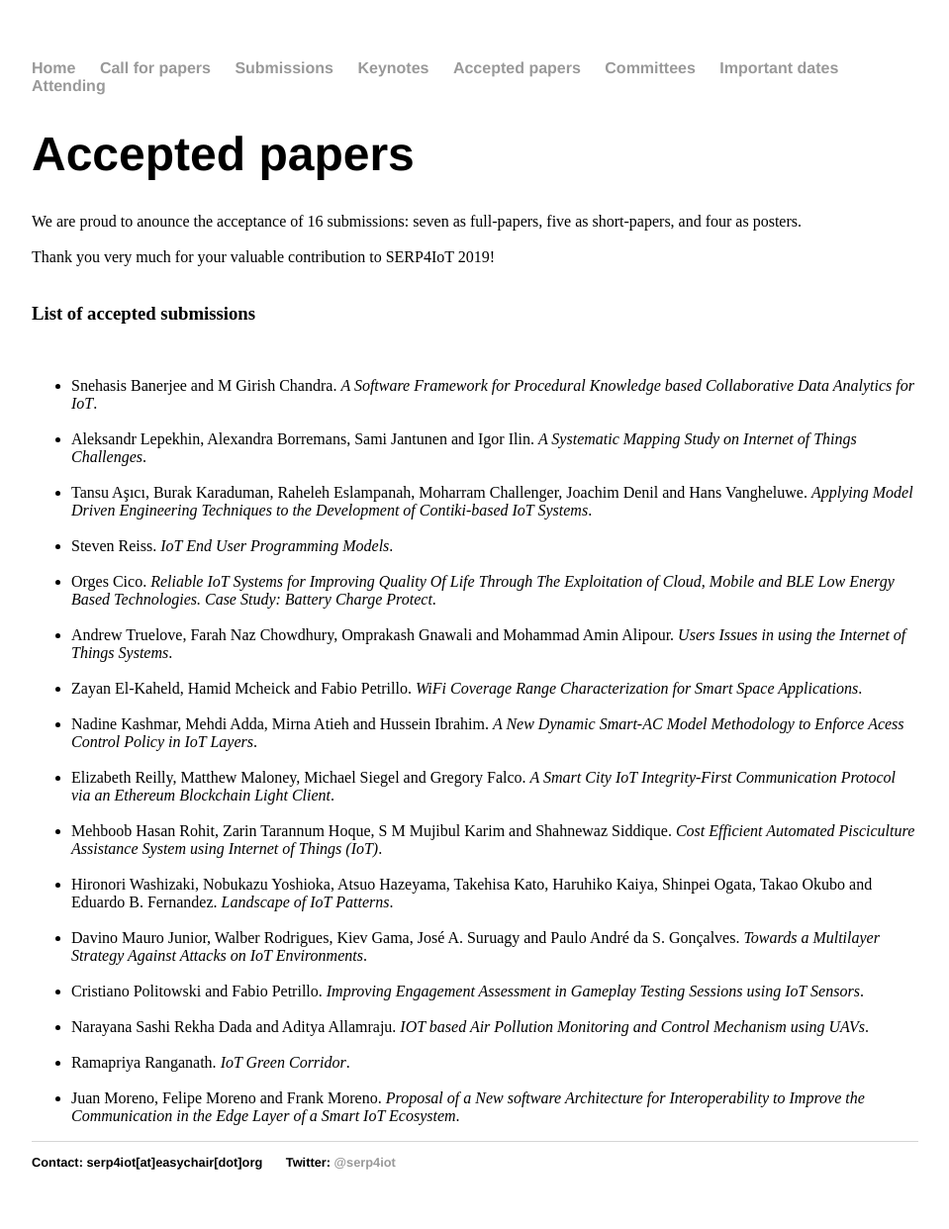
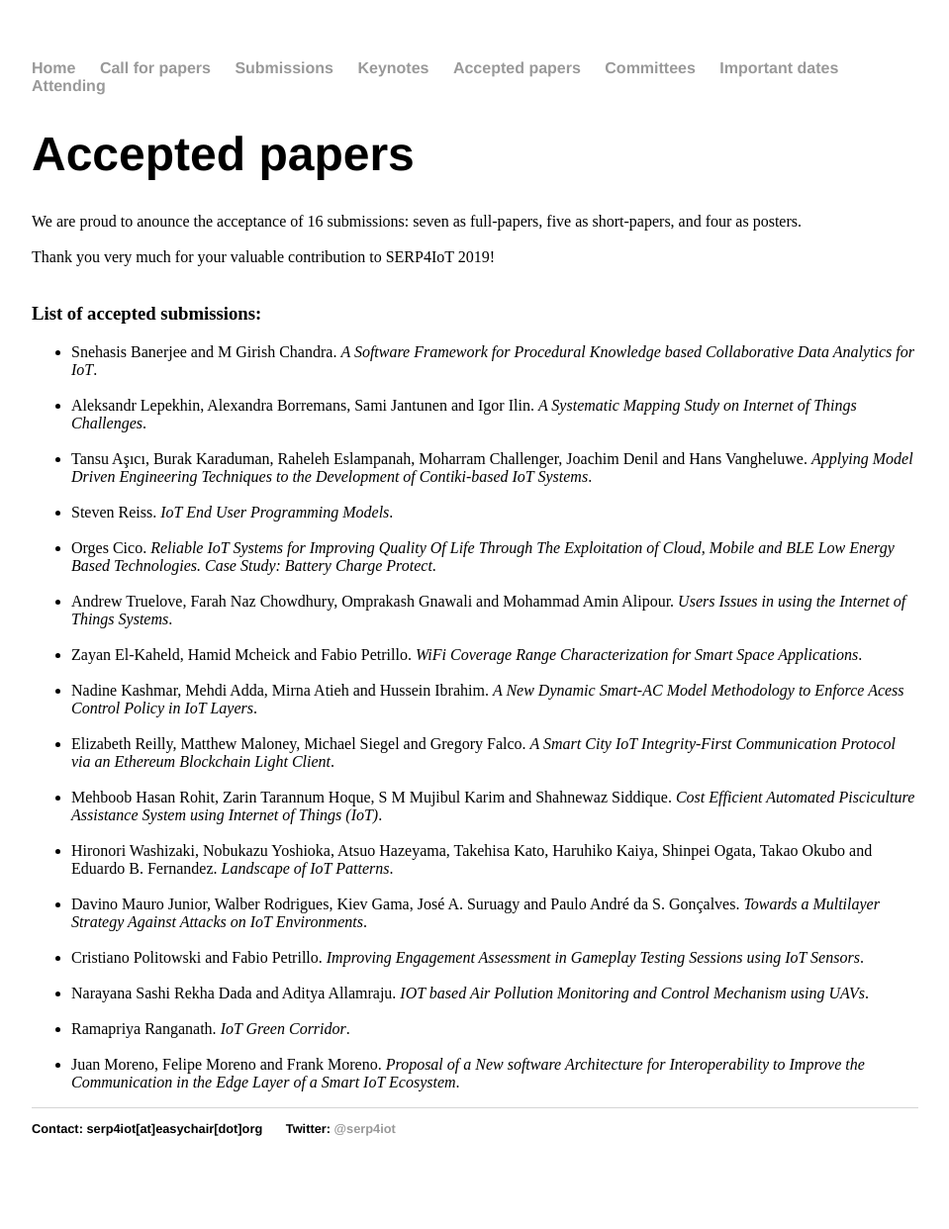
Before and after one commit to moar82/SERP4IoT, a Jekyll site: the page built from apapers/index.html, in a window 1280 px wide. Shown: the whole page at 99% size, without its empty margins (160-1119 px from the left). Built offline with Jekyll 4.4.1, drawn with Linux system fonts in a browser that asks for light colours; after the commit the page ends 1208 px from its top, so only the background shows below that.

```diff
--- a/apapers/index.html
+++ b/apapers/index.html
@@ -10,8 +10,8 @@ Thank you very much for your valuable contribution to SERP4IoT 2019!
 <br><br>
 
 
-<h3>List of accepted submissions</h3>
-<br>
+<h3>List of accepted submissions:</h3>
+
 <ul>
 <!-- full-papers -->
 <li>Snehasis Banerjee and M Girish Chandra. <i>A Software Framework for Procedural Knowledge based Collaborative Data Analytics for IoT</i>.</li>
```
